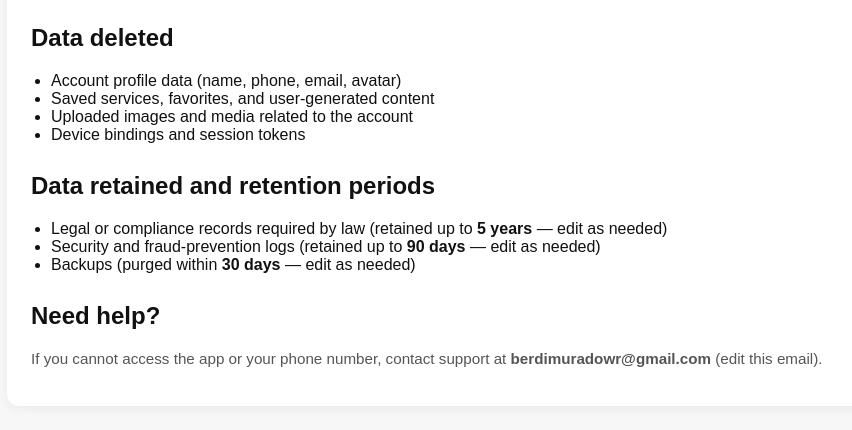
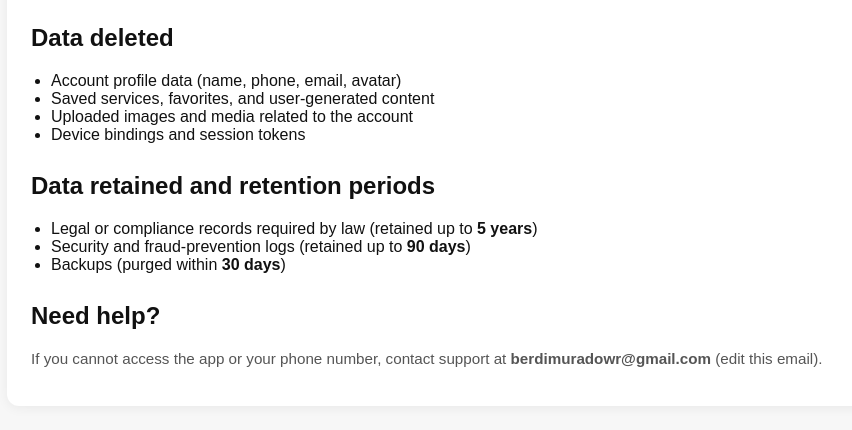
Before and after one commit to rovshen99/kejebe-python, a Django app: page /delete-account/ in a window 1280 px wide. Shown: the part 571-1001 px from the top of the page, without its empty margins (179-1031 px from the left). Run offline with Django 5.2, Linux system fonts and the light colour scheme.

Commit message:
fix delete_account page text

```diff
--- a/templates/delete_account.html
+++ b/templates/delete_account.html
@@ -67,9 +67,9 @@
 
     <h2>Data retained and retention periods</h2>
     <ul>
-      <li>Legal or compliance records required by law (retained up to <strong>5 years</strong> — edit as needed)</li>
-      <li>Security and fraud-prevention logs (retained up to <strong>90 days</strong> — edit as needed)</li>
-      <li>Backups (purged within <strong>30 days</strong> — edit as needed)</li>
+      <li>Legal or compliance records required by law (retained up to <strong>5 years</strong>)</li>
+      <li>Security and fraud-prevention logs (retained up to <strong>90 days</strong>)</li>
+      <li>Backups (purged within <strong>30 days</strong>)</li>
     </ul>
 
     <h2>Need help?</h2>
```
